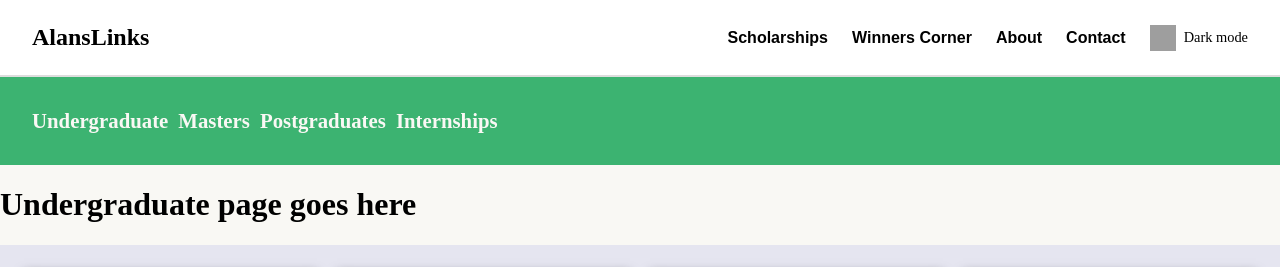
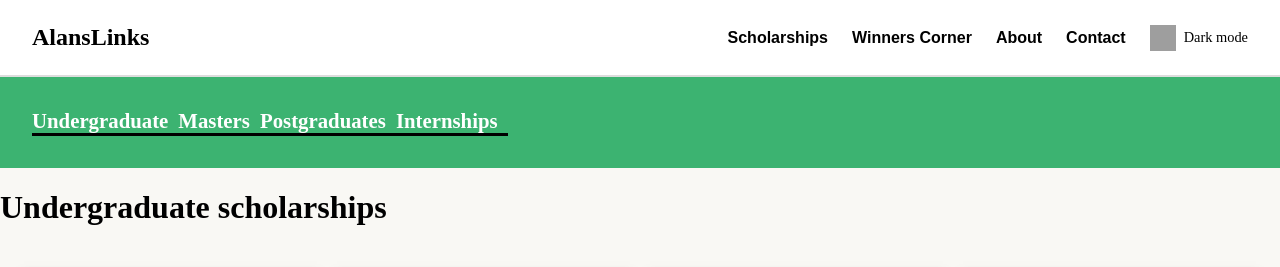
Before and after one commit to Michael-Alans/scholarship-site, a React (Vite) app: page /scholarships in a window 1280 px wide. Shown: the top 267 px of the page. Built offline with nearby package versions, Linux system fonts and the light colour scheme; grey boxes are pictures that could not be loaded; a web font is replaced by a local one.

Commit message:
updated colors

```diff
--- a/src/index.css
+++ b/src/index.css
@@ -6,6 +6,7 @@
     --gray: #DFDFD9;
     --veryLightBluee: rgb(229, 229, 240);
     --moderatebluee:  rgb(105, 105, 199, 0.4);
+    --MediumSeaGreen: rgb(60, 179, 113);
 }
 
 body {
@@ -138,7 +139,7 @@ body {
   }
 
   .form-container {
-    background-color: var(--veryLightBluee);
+    background-color: var(--white);
     padding: 0 2rem 1rem;
     display: flex;
     justify-content: center;
@@ -161,7 +162,7 @@ body {
     font-size: 1rem;
     border: 2px solid var(--gray);
     border-radius: 50px;
-    background-color: var(--moderatebluee);
+    background-color: white;
   }
 
   .search button {
@@ -179,7 +180,7 @@ body {
     grid-template-columns: 1fr 1fr 1fr 1fr;
     grid-auto-rows: minmax(200px, auto);
     gap: 20px;
-    background-color: var(--veryLightBluee);
+    background-color: var(--white);
     padding:  1.5rem;
   }
 
--- a/src/pages/Scholarships.jsx
+++ b/src/pages/Scholarships.jsx
@@ -5,6 +5,12 @@ import { Outlet,  NavLink, useSearchParams, Link } from "react-router-dom";
 
 export default function Scholarships() {
 
+
+      const activeLink = {
+        color:"white",
+        borderBottom: "3px solid black",
+        fontWeigh: "bold"
+      }
 
       const [scholarships, setScholarships] = React.useState([])
       const [searchParams, setSearchParams ]   = useSearchParams()
@@ -49,10 +55,21 @@ export default function Scholarships() {
         <>
 
           <nav className="scholarship-page-header">
-            <NavLink to="?type=undergraduate" className="nav-link-color">Undergraduate</NavLink>
-            <NavLink to="?type=masters" className="nav-link-color">Masters</NavLink>
-            <NavLink to="?type=postgraduate" className="nav-link-color">Postgraduates</NavLink>
-            <NavLink to="?type=internships" className="nav-link-color">Internships</NavLink>
+            <NavLink to="?type=undergraduate" className="nav-link-color"
+            style={({isActive}) => isActive? activeLink :null}
+            >Undergraduate</NavLink>
+
+            <NavLink to="?type=masters" className="nav-link-color"
+            style={({isActive}) => isActive? activeLink :null}
+            >Masters</NavLink>
+
+            <NavLink to="?type=postgraduate" className="nav-link-color"
+            style={({isActive}) => isActive? activeLink :null}
+            >Postgraduates</NavLink>
+
+            <NavLink to="?type=internships" className="nav-link-color"
+            style={({isActive}) => isActive? activeLink :null}
+            >Internships</NavLink>
           </nav>
           <Outlet />
           <section className="scholarships-grid">
--- a/src/pages/scholarships/Undergraduate.jsx
+++ b/src/pages/scholarships/Undergraduate.jsx
@@ -2,6 +2,6 @@ import React from "react"
 
 export default function Undergraduate() {
     return(
-        <h1>Undergraduate page goes here</h1>
+        <h1>Undergraduate scholarships</h1>
     )
 }
```
